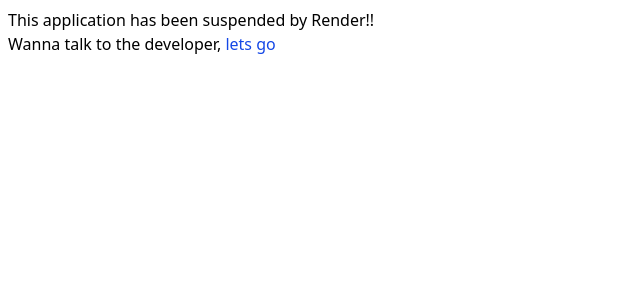
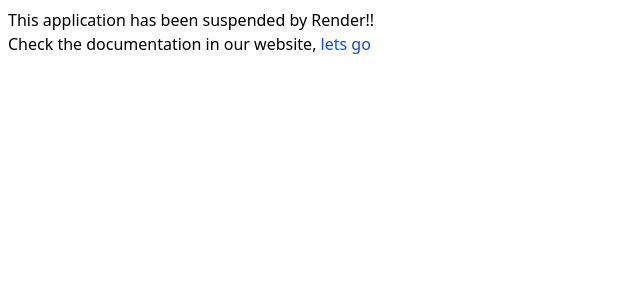
Before and after one commit to Ezekiah3854/Tatt-Appointment-Booking, a Flask app: template templates/suspended.html in a window 1280 px wide. Shown: the top 300 px of the page, without its empty margins (0-640 px from the left). Run offline with Flask 3, Linux system fonts and the light colour scheme; the template is opened without the code that fills it, so the values that code supplies are empty; some libraries are stand-ins or nearby versions.

Commit message:
made some small mods

```diff
--- a/templates/suspended.html
+++ b/templates/suspended.html
@@ -12,7 +12,7 @@
 <body>
     <div class="text-md p-2">
         <p>This application has been suspended by Render!!</p>
-        <p>Wanna talk to the developer, <a href="..." class="text-blue-700">lets go</a></p>
+        <p>Check the documentation in our website, <a href="..." class="text-blue-700">lets go</a></p>
     </div>
 
 </body>
```
